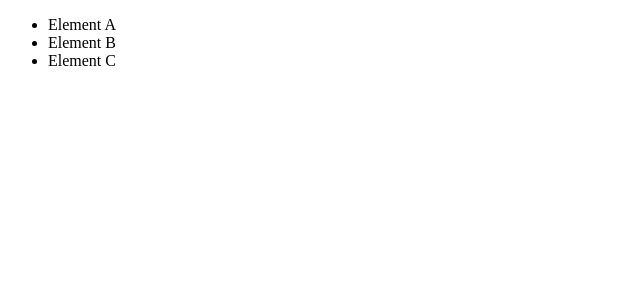
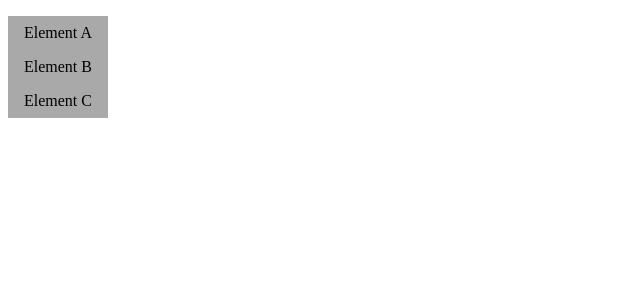
Before and after one commit to TimFinucane/rp-companion, a React app: page / in a window 1280 px wide. Shown: the top 300 px of the page, without its empty margins (0-640 px from the left). Built offline with nearby package versions, Linux system fonts and the light colour scheme.

Commit message:
Add CSS for explorer

```diff
--- a/package.json
+++ b/package.json
@@ -14,8 +14,11 @@
   "devDependencies": {
     "clean-webpack-plugin": "^0.1.17",
     "css-loader": "^0.28.7",
+    "extract-text-webpack-plugin": "^3.0.2",
     "file-loader": "^1.1.6",
     "html-webpack-plugin": "^2.30.1",
+    "node-sass": "^4.7.2",
+    "sass-loader": "^6.0.6",
     "style-loader": "^0.19.1",
     "ts-loader": "^3.2.0",
     "typescript": "^2.6.2",
--- /dev/null
+++ b/src/explorer.scss
@@ -0,0 +1,19 @@
+.element {
+    padding: 8px 16px;
+    cursor: pointer;
+}
+.element:hover {
+    background-color: slategrey;
+    background-color: rgba(0, 0, 0, 0.2);
+}
+.element:active {
+    background-color: slategrey;
+    background-color: rgba(0, 0, 0, 0.4);
+}
+
+.list {
+    list-style: none;
+    width: fit-content;
+    padding: 0;
+    background-color: darkgrey;
+}
--- a/src/explorer.tsx
+++ b/src/explorer.tsx
@@ -4,30 +4,28 @@
  */
 
 import * as React from "react";
+const css = require( "./explorer.scss" );
 
-class ElementProps
-{
-    public "data-name": string;
-}
-
-class Element extends React.Component<ElementProps, any>
+class Element extends React.Component<{ name: string }>
 {
     public render()
     {
-        return <li>Element {this.props["data-name"]}</li>;
+        return <li className={css.element}>Element {this.props.name}</li>;
     }
 }
 
-export class Explorer extends React.Component
+export class Explorer extends React.Component<{ names: string[] }>
 {
     public render()
     {
-        return (
-            <ul>
-                <Element data-name="A"/>
-                <Element data-name="B"/>
-                <Element data-name="C"/>
-            </ul>
-        );
+        // Render each element as a list
+        const elements: JSX.Element[] = [];
+
+        for ( const name of this.props.names )
+        {
+            elements.push( <Element key={name} name={name} /> );
+        }
+
+        return <ul className={css.list}>{elements}</ul>;
     }
 }
--- a/src/index.template.html
+++ b/src/index.template.html
@@ -1,7 +1,7 @@
 <!doctype html>
 <html>
     <head>
-        <meta http-equiv="Content-Security-Policy" content="default-src 'self'"/>
+        <meta http-equiv="Content-Security-Policy" content="default-src 'self'; style-src 'self' 'unsafe-inline';"/>
         <meta http-equiv="Content-type" content="text/html; charset=utf-8"/>
         <title>Private Wiki</title>
     </head>
--- a/src/index.tsx
+++ b/src/index.tsx
@@ -3,4 +3,4 @@ import * as ReactDOM from "react-dom";
 
 import { Explorer } from "./explorer";
 
-ReactDOM.render( <Explorer />, document.getElementById( "root" ) );
+ReactDOM.render( <Explorer names={["A", "B", "C"]}/>, document.getElementById( "root" ) );
--- a/webpack.common.js
+++ b/webpack.common.js
@@ -1,6 +1,7 @@
 var path = require("path");
 const CleanWebpackPlugin = require('clean-webpack-plugin');
 var HtmlWebpackPlugin = require('html-webpack-plugin');
+var ExtractTextPlugin = require( 'extract-text-webpack-plugin' );
 
 module.exports =
 {
@@ -17,8 +18,28 @@ module.exports =
     module:
     {
         rules: [
-            { test: /\.tsx?$/,  use: "ts-loader" },
-            { test: /\.css$/,   use: ["style-loader", "css-loader"] }
+            {
+                test: /\.tsx?$/,
+                use: "ts-loader"
+            },
+            {
+                test: /\.scss$/,
+                use: [
+                    {
+                        loader: "style-loader"
+                    },
+                    {
+                        loader: 'css-loader',
+                        options:
+                        {
+                            modules: true
+                        }
+                    },
+                    {
+                        loader: "sass-loader"
+                    }
+                ]
+            }
         ]
     },
     plugins:
```
Also changed, not shown: 1 other file (tests, documents, lock files or other folders).
